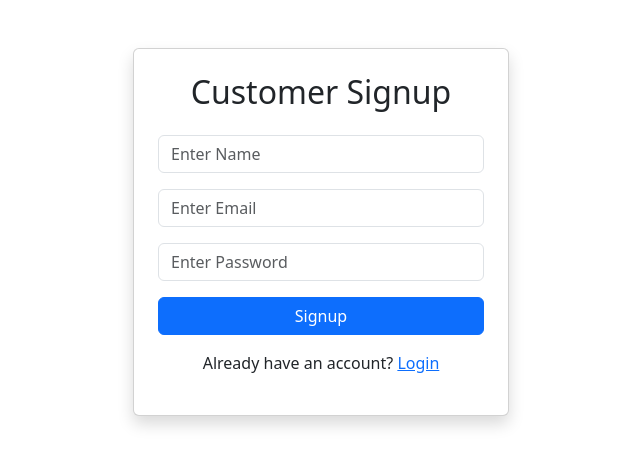
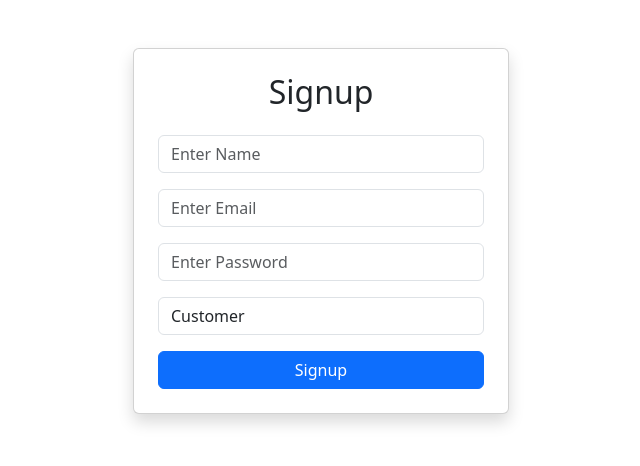
Before and after one commit to iamshrutisinha16/servicehub, a React (Create React App) app in the folder client/: page /signup in a window 1280 px wide. Shown: the top 466 px of the page, without its empty margins (319-959 px from the left). Built offline with nearby package versions, Linux system fonts and the light colour scheme.

Commit message:
somethin changes

```diff
--- a/client/src/pages/Login.jsx
+++ b/client/src/pages/Login.jsx
@@ -1,23 +1,28 @@
 import { useState } from "react";
 import axios from "axios";
+import { useNavigate } from "react-router-dom";
 
 function Login() {
+
+  const navigate = useNavigate();
+
   const [email, setEmail] = useState("");
   const [password, setPassword] = useState("");
   const [loading, setLoading] = useState(false);
   const [message, setMessage] = useState("");
 
   const handleLogin = async () => {
+
     if (!email || !password) {
       setMessage("Please fill all fields");
       return;
     }
 
     try {
+
       setLoading(true);
       setMessage("");
 
-      // API URL
       const res = await axios.post(
         "https://servicehub-dxk3.onrender.com/api/users/login",
         {
@@ -26,22 +31,37 @@ function Login() {
         }
       );
 
-      // Token save
-      localStorage.setItem("token", res.data.token);
+      const user = res.data.user;
+
+      // SAVE USER (important for role check later)
+      localStorage.setItem(
+        "user",
+        JSON.stringify(user)
+      );
 
       setMessage("Login Successful");
 
-      // Redirect
-      window.location.href = "/";
+      // 🔥 ROLE BASED REDIRECT
+      if (user.role === "vendor") {
+
+        navigate("/vendor-dashboard");
+
+      } else {
+
+        navigate("/dashboard");
+      }
 
     } catch (error) {
+
       console.log(error);
 
       setMessage(
         error.response?.data?.message ||
-        "Login Failed "
+        "Login Failed"
       );
+
     } finally {
+
       setLoading(false);
     }
   };
@@ -51,9 +71,11 @@ function Login() {
       className="container mt-5"
       style={{ maxWidth: "400px" }}
     >
+
       <div className="card shadow p-4">
+
         <h2 className="text-center mb-4">
-          Customer Login
+          Login
         </h2>
 
         {message && (
@@ -67,7 +89,9 @@ function Login() {
           placeholder="Enter Email"
           className="form-control mb-3"
           value={email}
-          onChange={(e) => setEmail(e.target.value)}
+          onChange={(e) =>
+            setEmail(e.target.value)
+          }
         />
 
         <input
@@ -85,9 +109,13 @@ function Login() {
           onClick={handleLogin}
           disabled={loading}
         >
-          {loading ? "Logging in..." : "Login"}
+          {loading
+            ? "Logging in..."
+            : "Login"}
         </button>
+
       </div>
+
     </div>
   );
 }
--- a/client/src/pages/Signup.jsx
+++ b/client/src/pages/Signup.jsx
@@ -12,8 +12,6 @@ function Signup() {
     role: "customer",
   });
 
-  const [loading, setLoading] = useState(false);
-
   const handleChange = (e) => {
 
     setFormData({
@@ -24,28 +22,15 @@ function Signup() {
 
   const handleSignup = async () => {
 
-    if (
-      !formData.name ||
-      !formData.email ||
-      !formData.password
-    ) {
-      alert("Please fill all fields");
-      return;
-    }
-
     try {
-
-      setLoading(true);
 
       const response = await fetch(
         "https://servicehub-dxk3.onrender.com/api/users/register",
         {
           method: "POST",
-
           headers: {
             "Content-Type": "application/json",
           },
-
           body: JSON.stringify(formData),
         }
       );
@@ -57,77 +42,72 @@ function Signup() {
         alert("Signup Successful");
 
         navigate("/login");
-
       } else {
 
         alert(data.message);
       }
 
     } catch (error) {
-
       console.log(error);
-
-      alert("Something went wrong");
-
-    } finally {
-
-      setLoading(false);
     }
   };
 
   return (
-    <div
-      className="container mt-5"
-      style={{ maxWidth: "400px" }}
-    >
+    <div className="container mt-5" style={{ maxWidth: "400px" }}>
 
       <div className="card shadow p-4">
 
         <h2 className="mb-4 text-center">
-          Customer Signup
+          Signup
         </h2>
 
         <input
-          type="text"
+          name="name"
           placeholder="Enter Name"
           className="form-control mb-3"
-          name="name"
           value={formData.name}
           onChange={handleChange}
         />
 
         <input
-          type="email"
+          name="email"
           placeholder="Enter Email"
           className="form-control mb-3"
-          name="email"
           value={formData.email}
           onChange={handleChange}
         />
 
         <input
+          name="password"
+          placeholder="Enter Password"
           type="password"
-          placeholder="Enter Password"
           className="form-control mb-3"
-          name="password"
           value={formData.password}
           onChange={handleChange}
         />
 
+        {/* 🔥 ROLE SELECT ADDED */}
+        <select
+          name="role"
+          className="form-control mb-3"
+          value={formData.role}
+          onChange={handleChange}
+        >
+          <option value="customer">
+            Customer
+          </option>
+
+          <option value="vendor">
+            Vendor
+          </option>
+        </select>
+
         <button
           className="btn btn-primary w-100"
           onClick={handleSignup}
-          disabled={loading}
         >
-          {loading ? "Signing up..." : "Signup"}
+          Signup
         </button>
-
-        <p className="text-center mt-3">
-          Already have an account?{" "}
-          <Link to="/login">
-            Login
-          </Link>
-        </p>
 
       </div>
 
```
